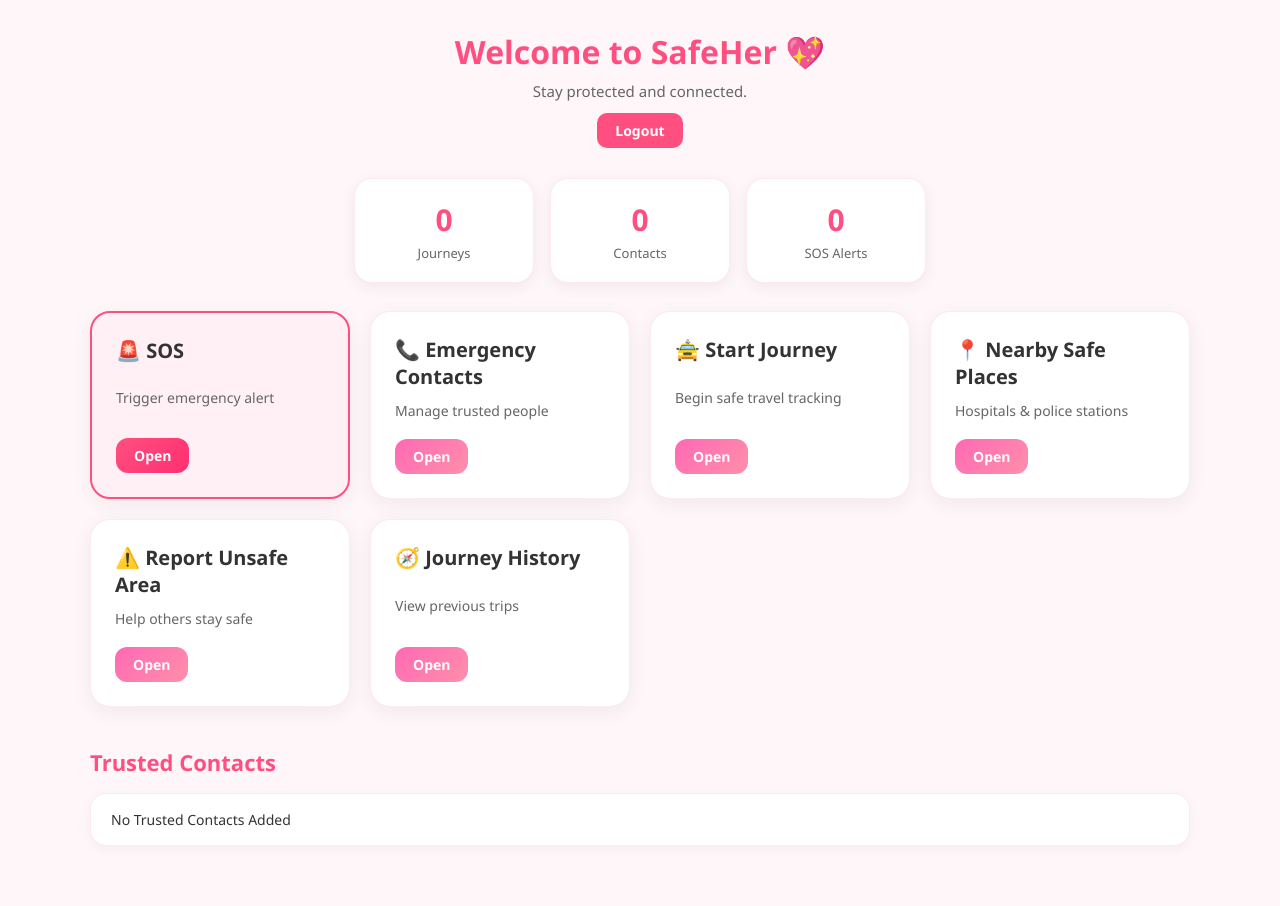
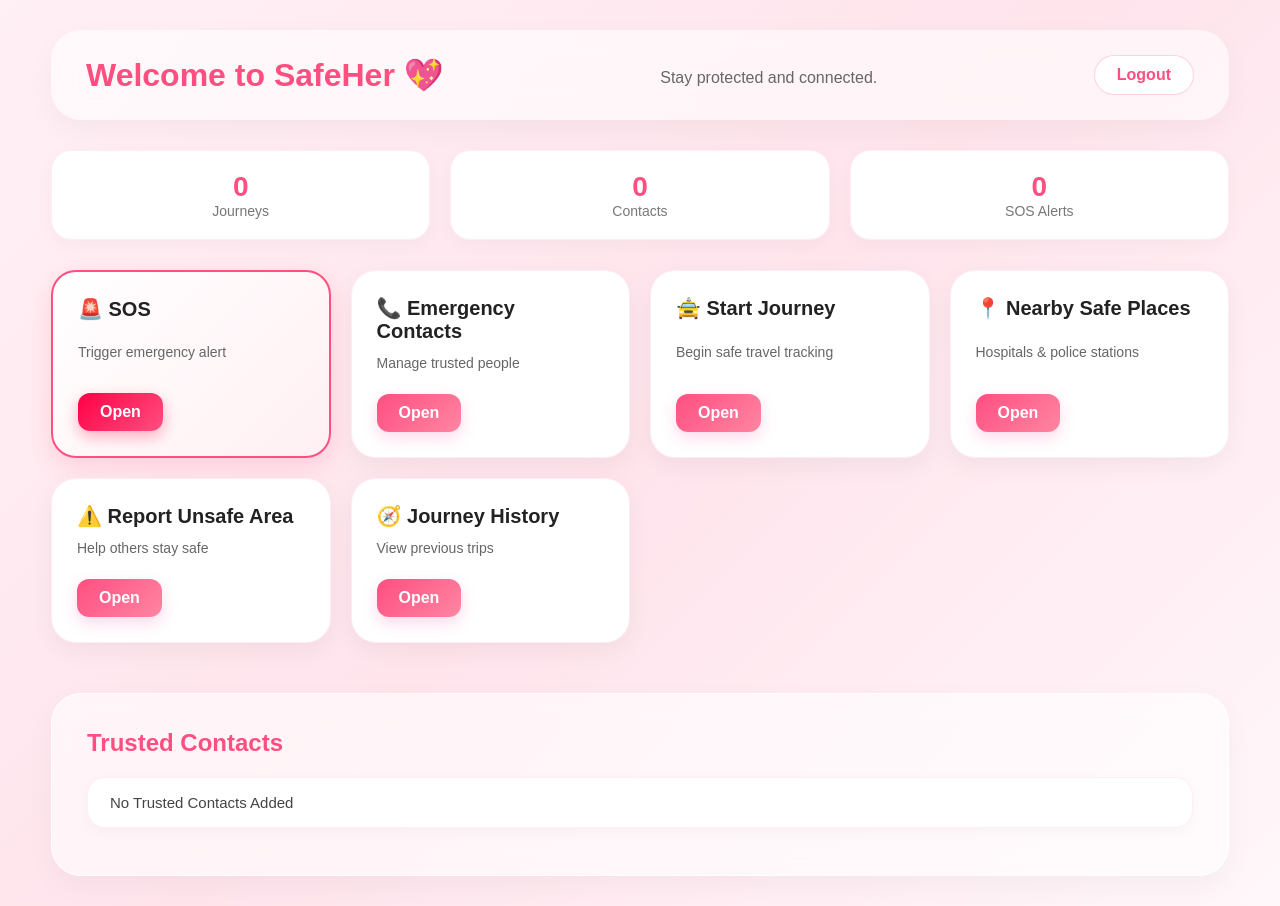
Before and after one commit to ishaagarwal18/SafeHer, a Django app: page /dashboard/ in a window 1280 px wide. Before the commit the page ends 846 px from the top, so only its background shows below. Run offline with Django 5.2, Linux system fonts and the light colour scheme; data that the repository does not hold is empty.

Commit message:
Layout 4 feature cards per row and 3 stats cards in 1 row on dashboard

```diff
--- a/Backend/static/css/dashboard.css
+++ b/Backend/static/css/dashboard.css
@@ -2,167 +2,204 @@
   margin: 0;
   padding: 0;
   box-sizing: border-box;
-  font-family: 'Poppins', 'Segoe UI', sans-serif;
+  font-family: 'Poppins', sans-serif;
 }
 
 body {
-  background: #fff6fa;
+  background: linear-gradient(135deg, #fff0f5, #ffe4ec, #fff7fa);
   padding: 30px 20px;
   color: #333;
+  min-height: 100vh;
 }
 
 .container {
-  max-width: 1100px;
+  max-width: 1350px;
+  width: 95%;
   margin: 0 auto;
 }
 
+/* TOP SECTION */
 .top-section {
-  text-align: center;
+  display: flex;
+  justify-content: space-between;
+  align-items: center;
   margin-bottom: 30px;
+  background: rgba(255, 255, 255, 0.6);
+  backdrop-filter: blur(15px);
+  padding: 25px 35px;
+  border-radius: 30px;
+  box-shadow: 0 10px 30px rgba(0, 0, 0, 0.04);
 }
 
 .top-section h1 {
   color: #ff4f81;
   font-size: 32px;
-  font-weight: 700;
 }
 
 .top-section p {
   color: #666;
-  margin-top: 8px;
-  font-size: 15px;
+  margin-top: 5px;
 }
 
-/* GRID */
+.logout-btn {
+  padding: 10px 22px;
+  background: white;
+  color: #ff4f81;
+  border: 1px solid rgba(255, 182, 193, 0.6);
+  border-radius: 20px;
+  text-decoration: none;
+  font-weight: 600;
+  transition: all 0.3s ease;
+  cursor: pointer;
+}
+
+.logout-btn:hover {
+  background: #ff4f81;
+  color: white;
+}
+
+/* STATS BAR */
+.stats {
+  display: grid;
+  grid-template-columns: repeat(3, 1fr);
+  gap: 20px;
+  margin-bottom: 30px;
+}
+
+.stat-card {
+  background: white;
+  padding: 20px 30px;
+  border-radius: 20px;
+  box-shadow: 0 5px 20px rgba(0, 0, 0, 0.03);
+  border: 1px solid rgba(255, 220, 235, 0.5);
+  text-align: center;
+}
+
+.stat-card h2 {
+  color: #ff4f81;
+  font-size: 28px;
+}
+
+.stat-card p {
+  color: #777;
+  font-size: 14px;
+}
+
+/* GRID - 4 CARDS PER ROW */
 .grid {
   display: grid;
-  grid-template-columns: repeat(auto-fit, minmax(260px, 1fr));
+  grid-template-columns: repeat(4, 1fr);
   gap: 20px;
+  margin-bottom: 40px;
+}
+
+@media (max-width: 1100px) {
+  .grid {
+    grid-template-columns: repeat(2, 1fr);
+  }
+}
+
+@media (max-width: 650px) {
+  .stats {
+    grid-template-columns: 1fr;
+  }
+  .grid {
+    grid-template-columns: 1fr;
+  }
 }
 
 /* CARD */
 .feature-card {
   background: white;
-  border-radius: 20px;
-  padding: 24px;
-  box-shadow: 0 5px 20px rgba(0, 0, 0, 0.06);
-  border: 1px solid rgba(255, 182, 193, 0.3);
-  transition: transform 0.25s ease, box-shadow 0.25s ease;
+  border-radius: 25px;
+  padding: 25px;
+  box-shadow: 0 8px 25px rgba(0, 0, 0, 0.05);
+  border: 1px solid rgba(255, 220, 235, 0.5);
+  transition: all 0.3s ease;
   display: flex;
   flex-direction: column;
   justify-content: space-between;
+  position: relative;
+  overflow: hidden;
 }
 
 .feature-card:hover {
-  transform: translateY(-4px);
-  box-shadow: 0 10px 25px rgba(255, 79, 129, 0.12);
+  transform: translateY(-8px);
+  box-shadow: 0 15px 35px rgba(255, 79, 129, 0.15);
 }
 
 .feature-card h2 {
+  font-size: 20px;
+  color: #222;
   margin-bottom: 10px;
-  font-size: 20px;
-  color: #333;
 }
 
 .feature-card p {
   color: #666;
-  margin-bottom: 18px;
+  margin-bottom: 20px;
   font-size: 14px;
   line-height: 1.5;
 }
 
 .feature-card a {
   display: inline-block;
-  align-self: flex-start;
   text-decoration: none;
-  background: linear-gradient(135deg, #ff69b4, #ff8fab);
+  background: linear-gradient(135deg, #ff4f81, #ff85a2);
   color: white;
-  padding: 8px 18px;
+  padding: 10px 22px;
   border-radius: 12px;
-  font-size: 14px;
   font-weight: 600;
-  transition: transform 0.2s ease;
+  text-align: center;
+  width: fit-content;
+  box-shadow: 0 6px 15px rgba(255, 105, 180, 0.25);
+  transition: all 0.3s ease;
 }
 
 .feature-card a:hover {
   transform: translateY(-2px);
+  box-shadow: 0 10px 20px rgba(255, 105, 180, 0.4);
 }
 
 .sos-card {
   border: 2px solid #ff4f81;
-  background: #fff0f5;
+  background: linear-gradient(135deg, #ffffff 0%, #fff0f3 100%);
+  box-shadow: 0 8px 25px rgba(255, 0, 68, 0.12);
 }
 
 .sos-card a {
-  background: linear-gradient(135deg, #ff4f81, #ff2f70);
+  background: linear-gradient(135deg, #ff0044, #ff4f81);
+  box-shadow: 0 6px 15px rgba(255, 0, 68, 0.3);
 }
 
-/* QUICK SECTION */
+.sos-card a:hover {
+  box-shadow: 0 10px 25px rgba(255, 0, 68, 0.45);
+}
+
+/* QUICK CONTACTS SECTION */
 .quick-section {
-  margin-top: 40px;
+  margin-top: 50px;
+  background: rgba(255, 255, 255, 0.6);
+  backdrop-filter: blur(15px);
+  border-radius: 30px;
+  padding: 35px;
+  box-shadow: 0 10px 30px rgba(0, 0, 0, 0.04);
+  border: 1px solid rgba(255, 255, 255, 0.8);
 }
 
 .quick-section h2 {
-  margin-bottom: 16px;
-  font-size: 22px;
   color: #ff4f81;
+  font-size: 24px;
+  margin-bottom: 20px;
+  font-weight: 700;
 }
 
 .contact-box {
   background: white;
-  padding: 16px 20px;
-  border-radius: 16px;
+  padding: 16px 22px;
+  border-radius: 18px;
   margin-bottom: 12px;
-  box-shadow: 0 3px 12px rgba(0, 0, 0, 0.04);
-  border: 1px solid rgba(255, 182, 193, 0.3);
-  font-size: 14px;
+  box-shadow: 0 4px 15px rgba(0, 0, 0, 0.03);
+  border: 1px solid rgba(255, 200, 220, 0.3);
+  font-size: 15px;
+  color: #444;
 }
-
-.stats {
-  display: flex;
-  flex-wrap: wrap;
-  gap: 16px;
-  margin-bottom: 28px;
-  justify-content: center;
-}
-
-.stat-card {
-  background: white;
-  padding: 20px;
-  width: 180px;
-  border-radius: 18px;
-  text-align: center;
-  box-shadow: 0 4px 15px rgba(0, 0, 0, 0.06);
-  border: 1px solid rgba(255, 182, 193, 0.3);
-}
-
-.stat-card h2 {
-  color: #ff4f81;
-  font-size: 30px;
-  font-weight: 700;
-}
-
-.stat-card p {
-  color: #666;
-  font-size: 13px;
-  margin-top: 4px;
-}
-
-.logout-btn {
-  display: inline-block;
-  margin-top: 12px;
-  padding: 8px 18px;
-  background: #ff4f81;
-  color: white;
-  text-decoration: none;
-  border-radius: 10px;
-  border: none;
-  cursor: pointer;
-  font-size: 14px;
-  font-weight: 600;
-  transition: transform 0.2s ease;
-}
-
-.logout-btn:hover {
-  transform: translateY(-2px);
-}
```
Also changed, not shown: Frontend/src/styles/dashboard.css (+27 -12 lines).
